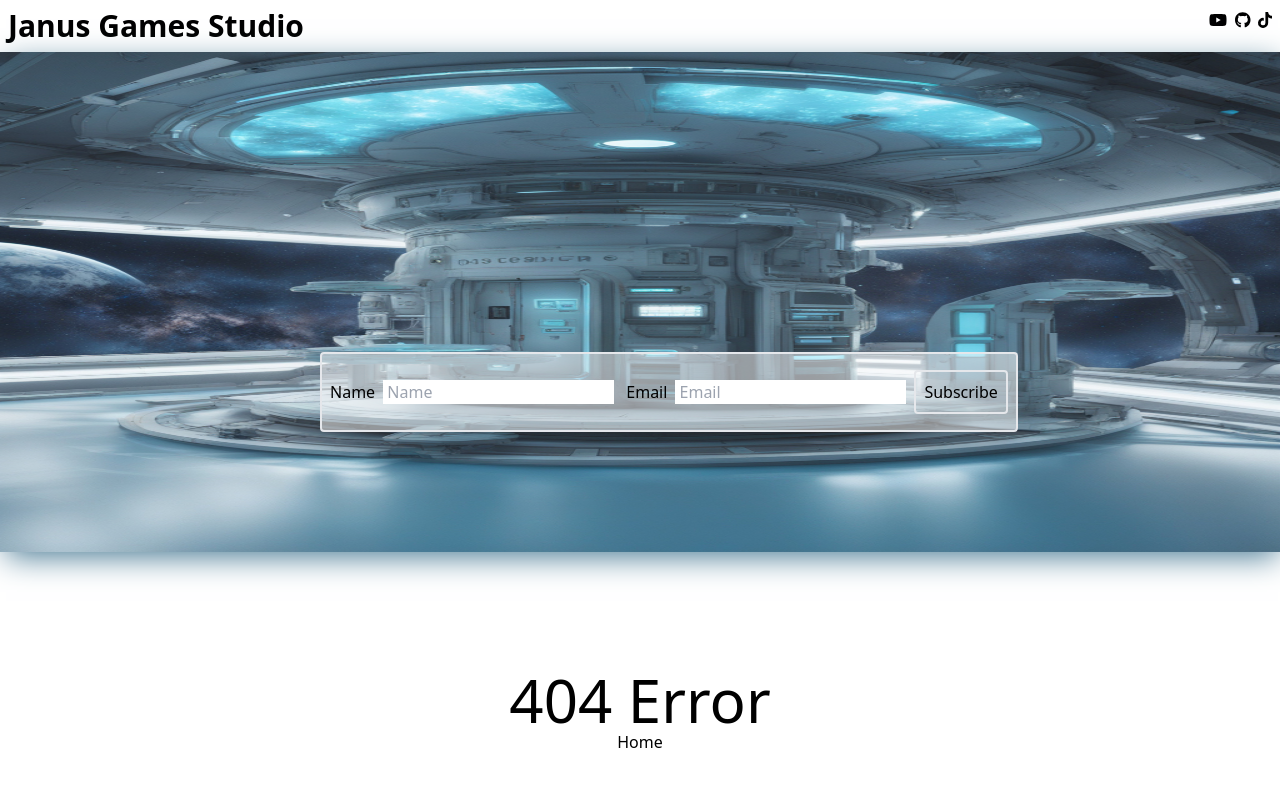
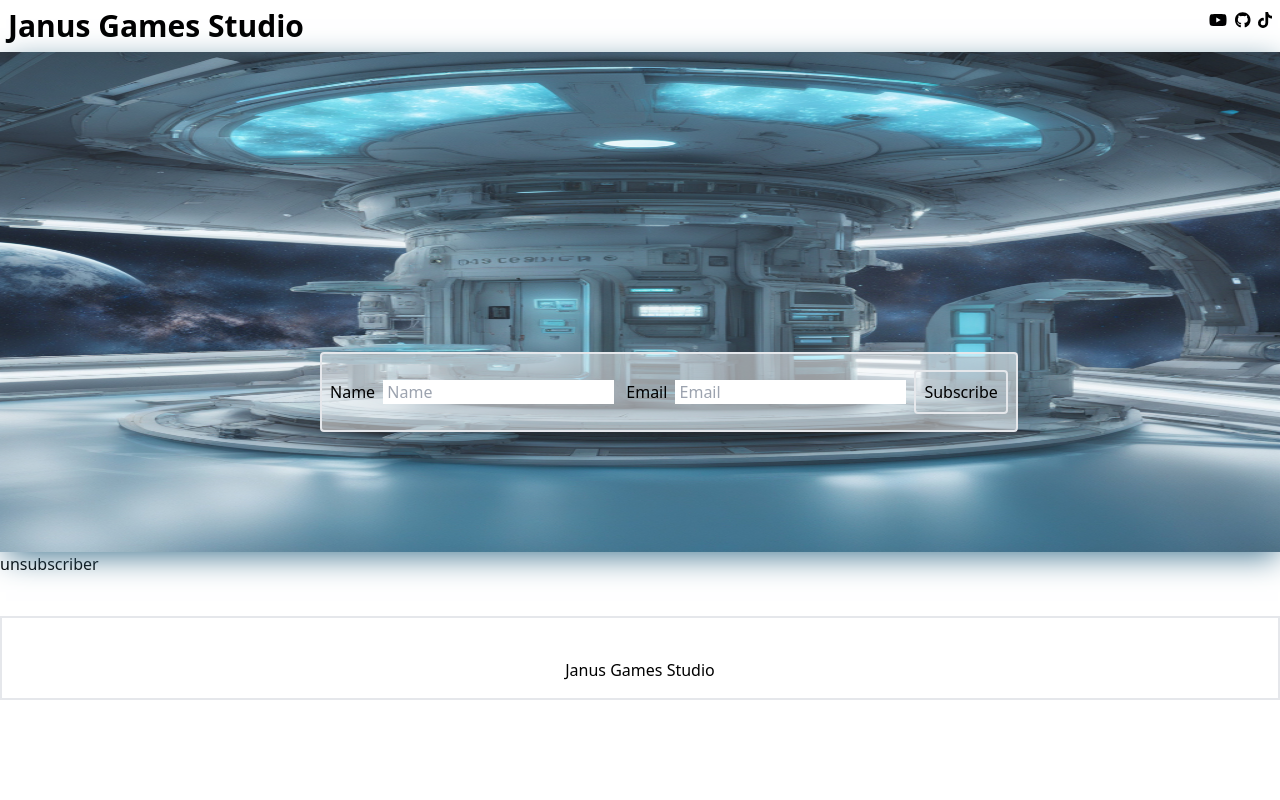
Before and after one commit to WilliamJPriest/JanusGames-Client, a React (Vite) app: page /unsubscriber in a window 1280 px wide. Before the commit this address had no page. Shown: the top 800 px of the page. Built offline with nearby package versions, Linux system fonts and the light colour scheme.

Commit message:
added unsubscriber

```diff
--- a/src/App.tsx
+++ b/src/App.tsx
@@ -3,7 +3,7 @@ import './App.css'
 import { BrowserRouter, Routes, Route } from "react-router-dom";
 import Home from './pages/home'
 import NotFound from './pages/notfound'
-// import Newsletter from './pages/newsletter'
+import Unsubscriber from './pages/unsubscriber'
 
 function App() {
 
@@ -13,8 +13,8 @@ function App() {
       <Routes>
         <Route index element={<Home/>}/>
         <Route path='*' element={<NotFound />}/>
+        <Route path='unsubscriber' element={<Unsubscriber />}/>
       </Routes>
-
     </BrowserRouter>
     </>
   )
```
